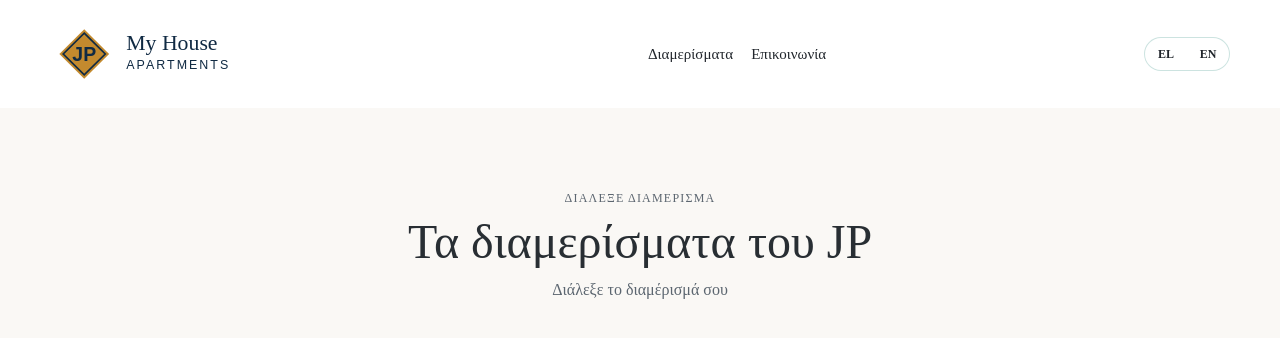
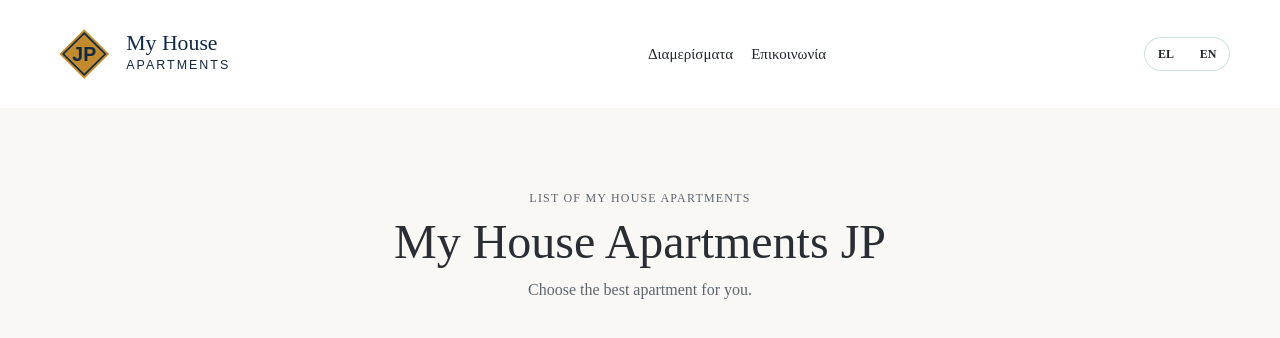
Before and after one commit to jimpap-09/my-house-apartments-jp, a React (Vite) app in the folder frontend/: page / in a window 1280 px wide. Shown: the top 338 px of the page. Built offline with nearby package versions, Linux system fonts and the light colour scheme; no server answers.

Commit message:
fixing frontend according to backend and db

```diff
--- a/frontend/src/components/layout/SiteFooter.tsx
+++ b/frontend/src/components/layout/SiteFooter.tsx
@@ -1,34 +1,34 @@
 import { Link } from 'react-router-dom'
-import { useI18n } from '@/i18n/LanguageContext'
+
 
 export function SiteFooter() {
-  const { t } = useI18n()
+
 
   return (
     <footer className="site-footer">
       <div className="site-footer-top">
         <div className="site-footer-brand">
           <strong>My House Apartments JP</strong>
-          <p>{t.app.footerLocation}</p>
+          <p>Ampelokoipoi, Athens, Greece</p>
         </div>
       </div>
 
       <div className="site-footer-main">
         <div className="site-footer-column">
           <h2>My House</h2>
-          <a href="#about">{t.app.about}</a>
-          <Link to="/">{t.app.apartments}</Link>
+          <a href="#about">About</a>
+          <Link to="/">Apartments</Link>
         </div>
 
         <div className="site-footer-column">
-          <h2>{t.app.contact}</h2>
+          <h2>Contact</h2>
           <a href="mailto:johnpap26@gmail.com">johnpap26@gmail.com</a>
           <a href="tel:+306983505842">698 350 5842</a>
         </div>
 
         <div className="site-footer-column">
-          <h2>{t.app.location}</h2>
-          <span>{t.app.footerLocation}</span>
+          <h2>Location</h2>
+          <span>Ampelokoipoi, Athens, Greece</span>
         </div>
       </div>
 
--- a/frontend/src/pages/ApartmentsListPage.tsx
+++ b/frontend/src/pages/ApartmentsListPage.tsx
@@ -1,8 +1,9 @@
 import { useEffect, useState } from 'react'
 import { Link } from 'react-router-dom'
 import { MapPin, Star } from 'lucide-react'
+
+import { getAllApartments } from '@/api/services/apartmentService'
 import type { Apartment } from '@/api/types/apartment'
-import { getAllApartments } from '@/api/services/apartmentService'
 
 export function ApartmentsListPage() {
   const [apartments, setApartments] = useState<Apartment[]>([])
@@ -24,14 +25,14 @@ export function ApartmentsListPage() {
   return (
     <section className="grid gap-10 px-6 py-10">
       <div className="mx-auto grid w-full max-w-[760px] gap-3 text-center">
-      <p className="eyebrow">Διάλεξε Διαμέρισμα</p>
+        <p className="eyebrow">List of My House Apartments</p>
 
         <h2 className="text-4xl font-serif text-charcoal sm:text-5xl">
-        Τα διαμερίσματα του JP
+          My House Apartments JP
         </h2>
 
         <p className="text-muted-foreground">
-        Διάλεξε το διαμέρισμά σου
+          Choose the best apartment for you.
         </p>
       </div>
 
@@ -43,8 +44,6 @@ export function ApartmentsListPage() {
             state={{ apartment }}
             className="group grid overflow-hidden rounded-2xl border border-border bg-card text-card-foreground no-underline shadow-soft transition duration-200 hover:-translate-y-1 hover:border-primary/40 hover:shadow-elegant md:grid-cols-[280px_1fr]"
           >
-          <div className="hidden bg-gradient-warm md:block" />
-
             <div className="grid gap-5 p-6 sm:p-8">
               <div className="flex items-start justify-between gap-5">
                 <div className="grid gap-2">
@@ -83,6 +82,7 @@ export function ApartmentsListPage() {
                   <Star size={18} className="fill-current" />
                   <strong>5.0</strong>
                 </div>
+
               </div>
             </div>
           </Link>
```
Also changed, not shown: 1 other file (tests, documents, lock files or other folders). Lines whose indentation alone changed are shown as unchanged.
